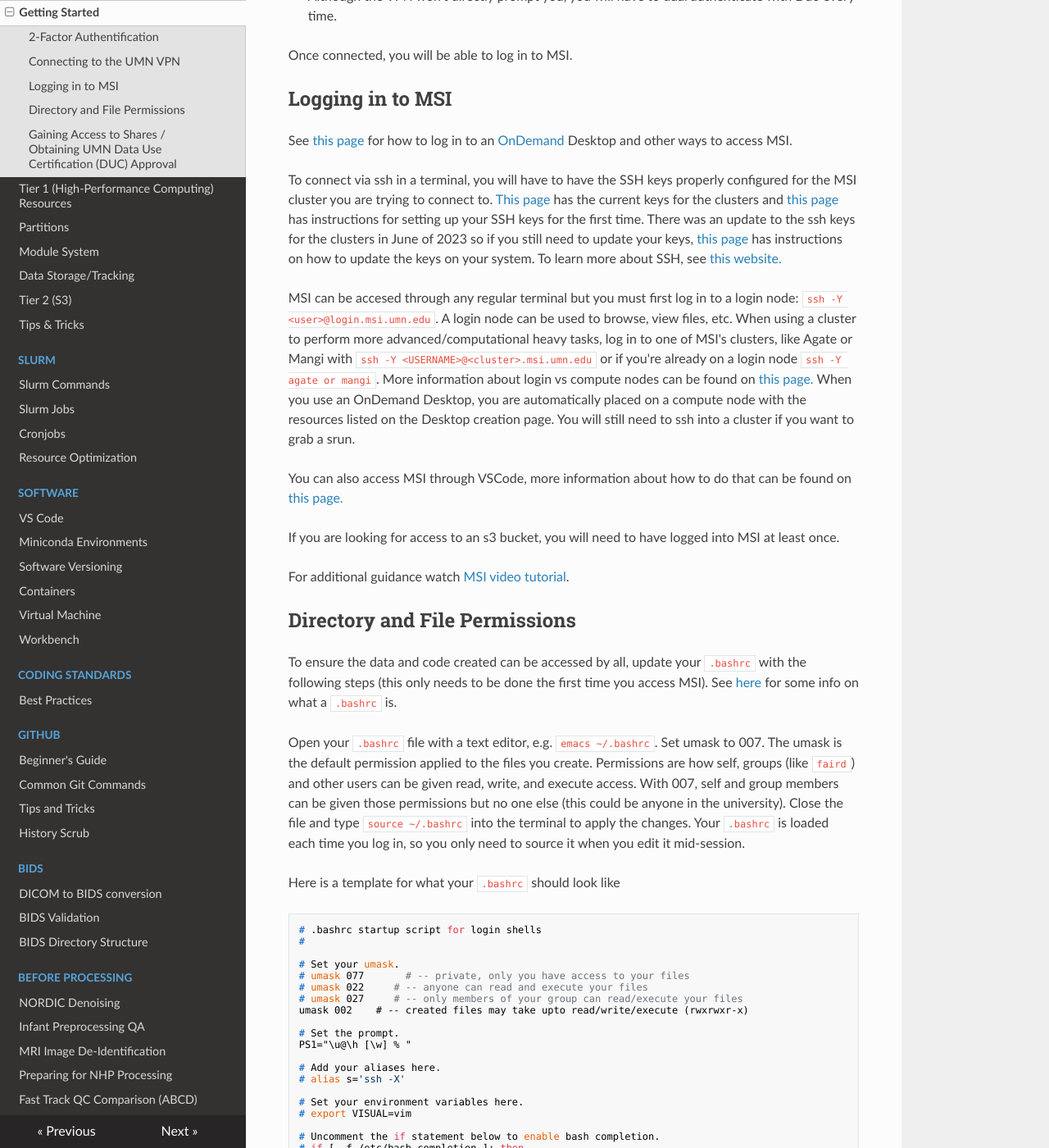
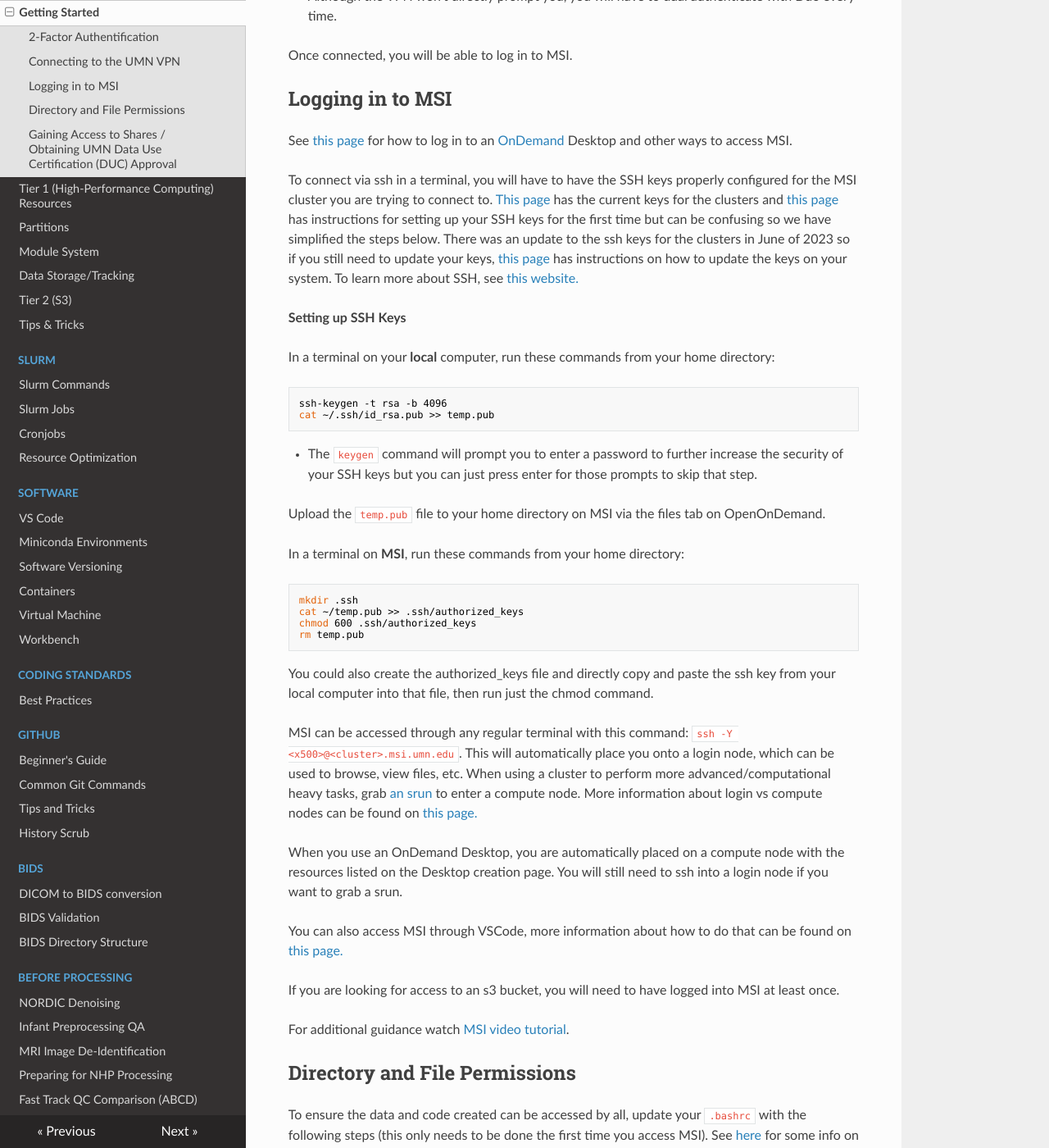
Before and after one commit to DCAN-Labs/cdni-brain, an MkDocs documentation site: the page built from docs/msi-login.md, in a window 1280 px wide and 1400 px high, scrolled down 1285 px. Shown: the whole window at 82% size. Built offline with MkDocs 1.6.1, drawn with Linux system fonts in a browser that asks for light colours; nearby versions of some CDN libraries; some of the changed text lies outside the part shown.

Commit message:
clarify .bashrc and ssh instructions

````diff
--- a/docs/msi-login.md
+++ b/docs/msi-login.md
@@ -46,9 +46,35 @@ Once connected, you will be able to log in to MSI.
 
 See [this page](hpc.md) for how to log in to an [OnDemand](https://ondemand.msi.umn.edu/pun/sys/dashboard/batch_connect/sessions) Desktop and other ways to access MSI.
 
-To connect via ssh in a terminal, you will have to have the SSH keys properly configured for the MSI cluster you are trying to connect to. [This page](https://www.msi.umn.edu/content/ssh-keys) has the current keys for the clusters and [this page](https://www.msi.umn.edu/support/faq/how-do-i-setup-ssh-keys) has instructions for setting up your SSH keys for the first time. There was an update to the ssh keys for the clusters in June of 2023 so if you still need to update your keys, [this page](https://www.msi.umn.edu/content/ssh-keys-renew-june-2023) has instructions on how to update the keys on your system. To learn more about SSH, see [this website.](https://www.cloudflare.com/learning/access-management/what-is-ssh/)
+To connect via ssh in a terminal, you will have to have the SSH keys properly configured for the MSI cluster you are trying to connect to. [This page](https://www.msi.umn.edu/content/ssh-keys) has the current keys for the clusters and [this page](https://www.msi.umn.edu/support/faq/how-do-i-setup-ssh-keys) has instructions for setting up your SSH keys for the first time but can be confusing so we have simplified the steps below. There was an update to the ssh keys for the clusters in June of 2023 so if you still need to update your keys, [this page](https://www.msi.umn.edu/content/ssh-keys-renew-june-2023) has instructions on how to update the keys on your system. To learn more about SSH, see [this website.](https://www.cloudflare.com/learning/access-management/what-is-ssh/)
 
-MSI can be accesed through any regular terminal but you must first log in to a login node: `ssh -Y <user>@login.msi.umn.edu`. A login node can be used to browse, view files, etc. When using a cluster to perform more advanced/computational heavy tasks, log in to one of MSI's clusters, like Agate or Mangi with `ssh -Y <USERNAME>@<cluster>.msi.umn.edu` or if you're already on a login node `ssh -Y agate or mangi`. More information about login vs compute nodes can be found on [this page.](partitions.md) When you use an OnDemand Desktop, you are automatically placed on a compute node with the resources listed on the Desktop creation page. You will still need to ssh into a cluster if you want to grab a srun.
+**Setting up SSH Keys**
+
+In a terminal on your **local** computer, run these commands from your home directory:
+
+```
+ssh-keygen -t rsa -b 4096
+cat ~/.ssh/id_rsa.pub >> temp.pub
+```
+
+- The `keygen` command will prompt you to enter a password to further increase the security of your SSH keys but you can just press enter for those prompts to skip that step.
+
+Upload the `temp.pub` file to your home directory on MSI via the files tab on OpenOnDemand.
+
+In a terminal on **MSI**, run these commands from your home directory:
+
+```
+mkdir .ssh
+cat ~/temp.pub >> .ssh/authorized_keys
+chmod 600 .ssh/authorized_keys
+rm temp.pub
+```
+
+You could also create the authorized_keys file and directly copy and paste the ssh key from your local computer into that file, then run just the chmod command.
+
+MSI can be accessed through any regular terminal with this command: `ssh -Y <x500>@<cluster>.msi.umn.edu`. This will automatically place you onto a login node, which can be used to browse, view files, etc. When using a cluster to perform more advanced/computational heavy tasks, grab [an srun](slurm-params.md#srun) to enter a compute node. More information about login vs compute nodes can be found on [this page.](partitions.md)
+
+When you use an OnDemand Desktop, you are automatically placed on a compute node with the resources listed on the Desktop creation page. You will still need to ssh into a login node if you want to grab a srun.
 
 You can also access MSI through VSCode, more information about how to do that can be found on [this page.](vscode.md)
 
@@ -61,21 +87,19 @@ For additional guidance watch [MSI video tutorial](https://www.youtube.com/watch
 To ensure the data and code created can be accessed by all, update your `.bashrc` with the following steps (this only needs to be done the first time you access MSI). See [here](https://www.digitalocean.com/community/tutorials/bashrc-file-in-linux) for some info on what a `.bashrc` is.
 
 Open your `.bashrc` file with a text editor, e.g. `emacs ~/.bashrc`.
-Set umask to 007. The umask is the default permission applied to the files you create. Permissions are how self, groups (like `faird`) and other users can be given read, write, and execute access. With 007, self and group members can be given those permissions but no one else (this could be anyone in the university).
-Close the file and type `source ~/.bashrc` into the terminal to apply the changes.
-Your `.bashrc` is loaded each time you log in, so you only need to source it when you edit it mid-session.
+Set umask to 002. The umask is the default permission applied to the files you create. Permissions are how self, groups (like `faird`) and other users can be given read, write, and execute access. With 002, self and group members can be given those permissions but no one else (this could be anyone in the university).
+You will also need to add the path to the s3policy_bin, which you can read more about [here](s3.md#granting-bucket-access).
+Close the file and open a terminal to apply the changes.
+Your `.bashrc` is loaded each time you open a new terminal.
 
-Here is a template for what your `.bashrc` should look like
+Here is a template for what your `.bashrc` should look like. You can add more as you use MSI more and determine what would be helpful. See [this page](roadblocks.md) for some potentially helpful .bashrc additions.
 
 ```
 # .bashrc startup script for login shells
 #
 
 # Set your umask.
-# umask 077       # -- private, only you have access to your files
-# umask 022     # -- anyone can read and execute your files
-# umask 027     # -- only members of your group can read/execute your files
-umask 002    # -- created files may take upto read/write/execute (rwxrwxr-x)
+umask 002
 
 # Set the prompt.
 PS1="\u@\h [\w] % "
@@ -85,6 +109,7 @@ PS1="\u@\h [\w] % "
 
 # Set your environment variables here.
 # export VISUAL=vim
+export PATH=/home/dhp/public/storage/s3policy_bin/:$PATH
 
 # Uncomment the if statement below to enable bash completion.
 # if [ -f /etc/bash_completion ]; then
@@ -96,6 +121,8 @@ PS1="\u@\h [\w] % "
 ```
 
 ## Gaining Access to Shares / Obtaining UMN Data Use Certification (DUC) Approval
+To gain access to `faird`, ask Kim or Luci to add you to that share. This is the default share that new people or outside collaborators are added to. This is where most of the commonly used scripts/pipeline/software is stored.
+
 To gain access to MSI shares containing ABCD derivatives (`feczk001`, `miran045`, `rando149`, `smnelson`), you must be an approved collaborator on the UMN Data Use Certification (DUC).
 
 * Create a [Login.gov account](https://www.login.gov/create-an-account/)
````
